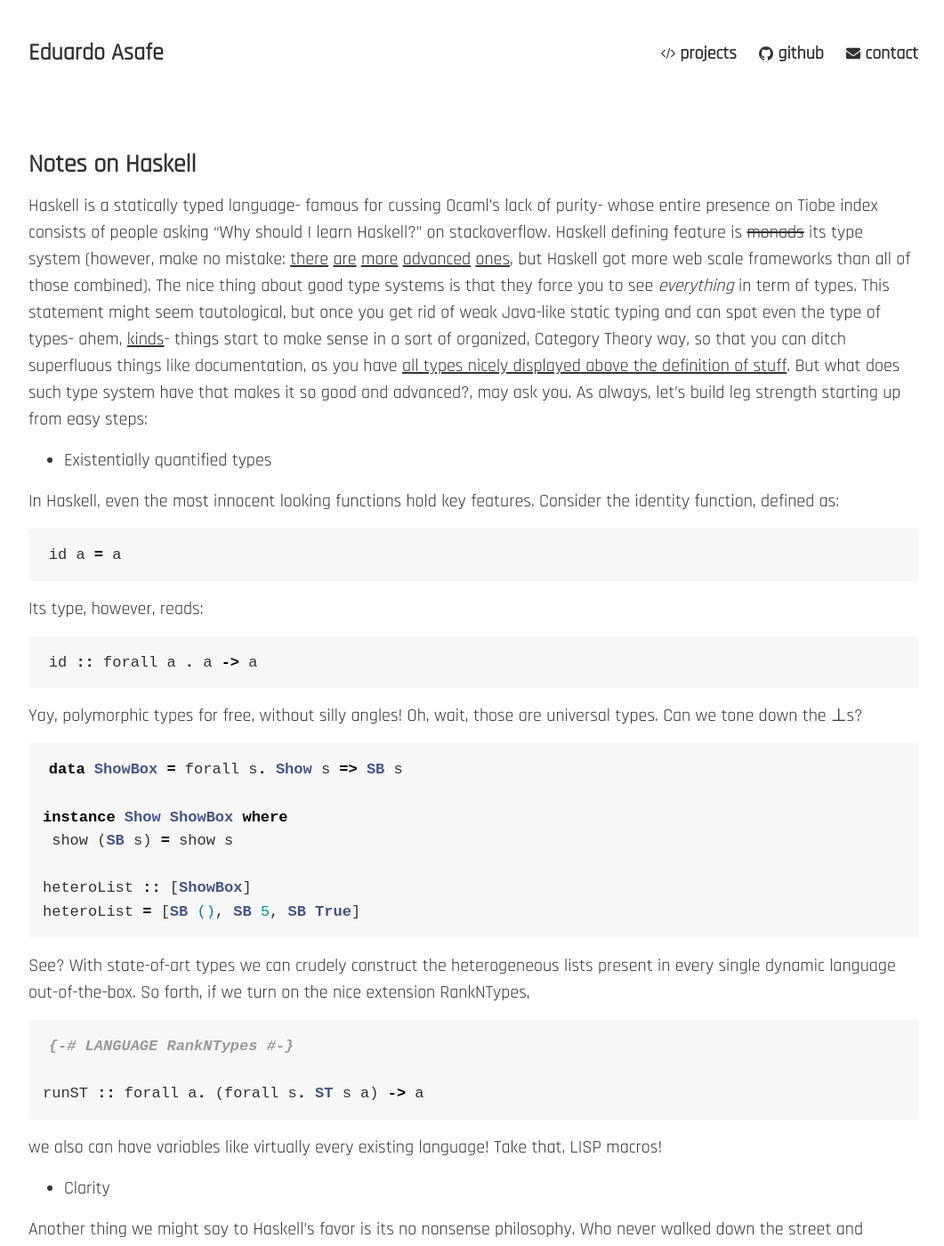
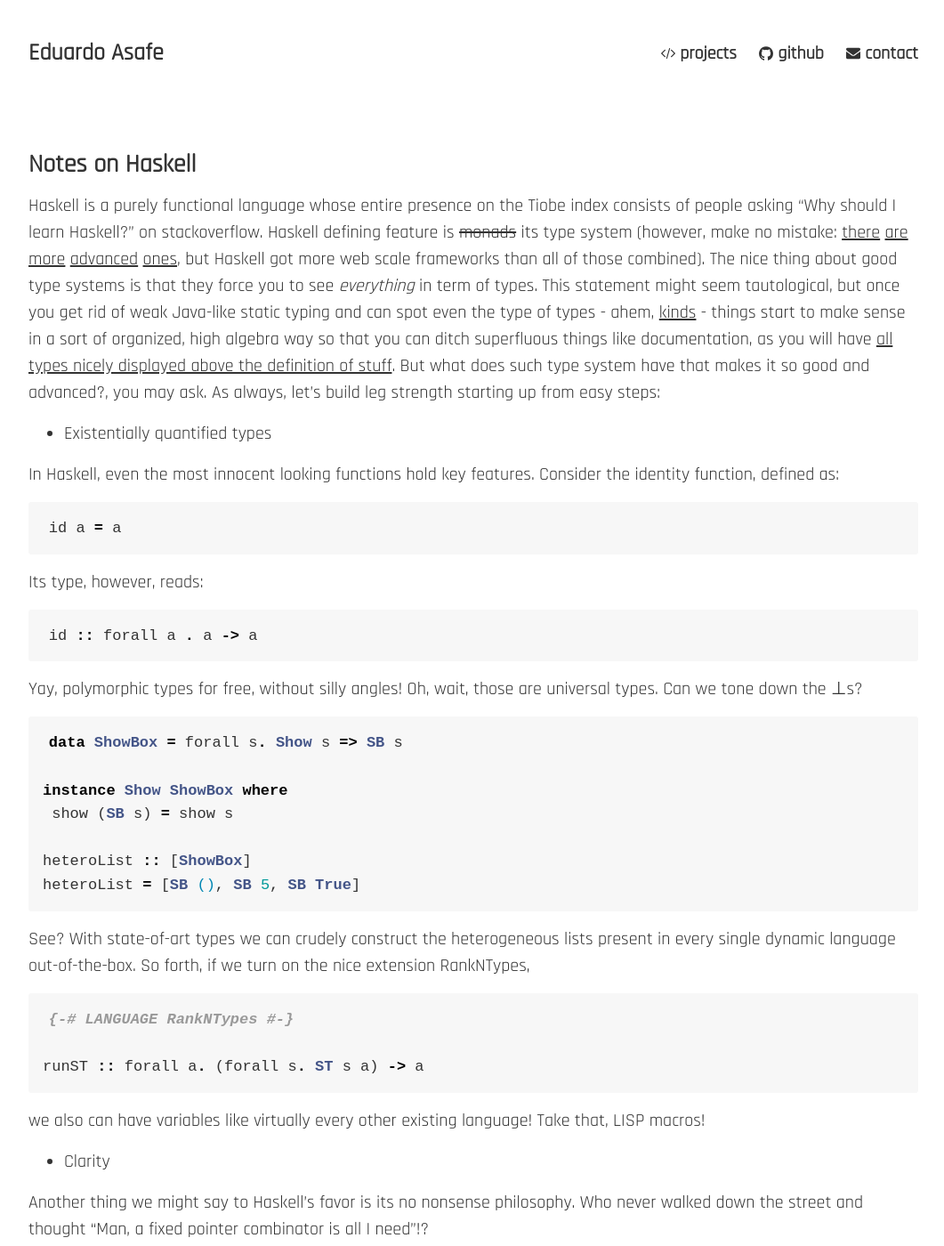
Before and after one commit to easafe/easafe.github.io, a Jekyll site: the page built from _posts/2016-08-28-notes-on-haskell.md, in a window 1280 px wide and 1400 px high. Shown: the whole window at 89% size, without its empty margins (108-1169 px from the left). Built offline with Jekyll 4.4.1, drawn with Linux system fonts in a browser that asks for light colours; some of the changed text lies outside the part shown.

Commit message:
Renamed file

```diff
--- a/_posts/2016-08-28-notes-on-haskell.md
+++ b/_posts/2016-08-28-notes-on-haskell.md
@@ -4,7 +4,7 @@
 tags: [cs]
 ---
 
-Haskell is a statically typed language- famous for cussing Ocaml's lack of purity- whose entire presence on Tiobe index consists of people asking "Why should I learn Haskell?" on stackoverflow. Haskell defining feature is ~~monads~~ its type system (however, make no mistake: [there](http://wiki.portal.chalmers.se/agda/pmwiki.php) [are](http://www.idris-lang.org/) [more](https://coq.inria.fr/) [advanced](http://clean.cs.ru.nl/Clean) [ones](http://shenlanguage.org/), but Haskell got more web scale frameworks than all of those combined). The nice thing about good type systems is that they force you to see _everything_ in term of types. This statement might seem tautological, but once you get rid of weak Java-like static typing and can spot even the type of types- ahem, [kinds](https://wiki.haskell.org/Kind)- things start to make sense in a sort of organized, Category Theory way, so that you can ditch superfluous things like documentation, as you have [all types nicely displayed above the definition of stuff](https://www.haskell.org/haddock/). But what does such type system have that makes it so good and advanced?, may ask you. As always, let's build leg strength starting up from easy steps:
+Haskell is a purely functional language whose entire presence on the Tiobe index consists of people asking "Why should I learn Haskell?" on stackoverflow. Haskell defining feature is ~~monads~~ its type system (however, make no mistake: [there](http://wiki.portal.chalmers.se/agda/pmwiki.php) [are](http://www.idris-lang.org/) [more](https://coq.inria.fr/) [advanced](http://clean.cs.ru.nl/Clean) [ones](http://shenlanguage.org/), but Haskell got more web scale frameworks than all of those combined). The nice thing about good type systems is that they force you to see _everything_ in term of types. This statement might seem tautological, but once you get rid of weak Java-like static typing and can spot even the type of types - ahem, [kinds](https://wiki.haskell.org/Kind) - things start to make sense in a sort of organized, high algebra way so that you can ditch superfluous things like documentation, as you will have [all types nicely displayed above the definition of stuff](https://www.haskell.org/haddock/). But what does such type system have that makes it so good and advanced?, you may ask. As always, let's build leg strength starting up from easy steps:
 
 * Existentially quantified types
 
@@ -39,7 +39,7 @@
 runST :: forall a. (forall s. ST s a) -> a
 {% endhighlight %}
 
-we also can have variables like virtually every existing language! Take that, LISP macros!
+we also can have variables like virtually every other existing language! Take that, LISP macros!
 
 * Clarity
 
@@ -131,6 +131,18 @@
   battle Venusaur Charizard
 {% endhighlight %}
 
-Move over simple dynamic dispatch (you, SmallTalk) or no mental overhead dynamic typing- we can play type level Pokemon.
+Move over simple dynamic dispatch (you, SmallTalk) or no mental overhead dynamic typing -- we can play type level Pokemon.
+
+* Lazyness
+
+Another feature only present in Haskell is lazy evaluation. In opposition to nearly every other programming language on this planet, a value (say, a parameter to a function, or some local definition) in Haskell is only evaluated when needed. This means that exceptions, infinite data structures and all other sorts of things that would block up a strictly evaluated language are perfectly fine in Haskell since they are lazy by default. Which leads to highly intuitive code:
+
+{% highlight haskell %}
+cyclic = let x = 0 : y
+             y = 1 : x
+         in  x
+{% endhighlight %}
+
+(Such technique is called ["tying the knot"](https://wiki.haskell.org/index.php?title=Tying_the_Knot). This is not a boomer site so there won't be any marriage jokes. I hope in fact you do love your spouse)
 
 Summing up, Haskell is de facto practical man's language. While its use is best advised where cheap PHP hosting is currently employed, its advanced type system can help you leverage all kinds of [abstract nonsense](https://en.wikipedia.org/wiki/Category_theory).
```
